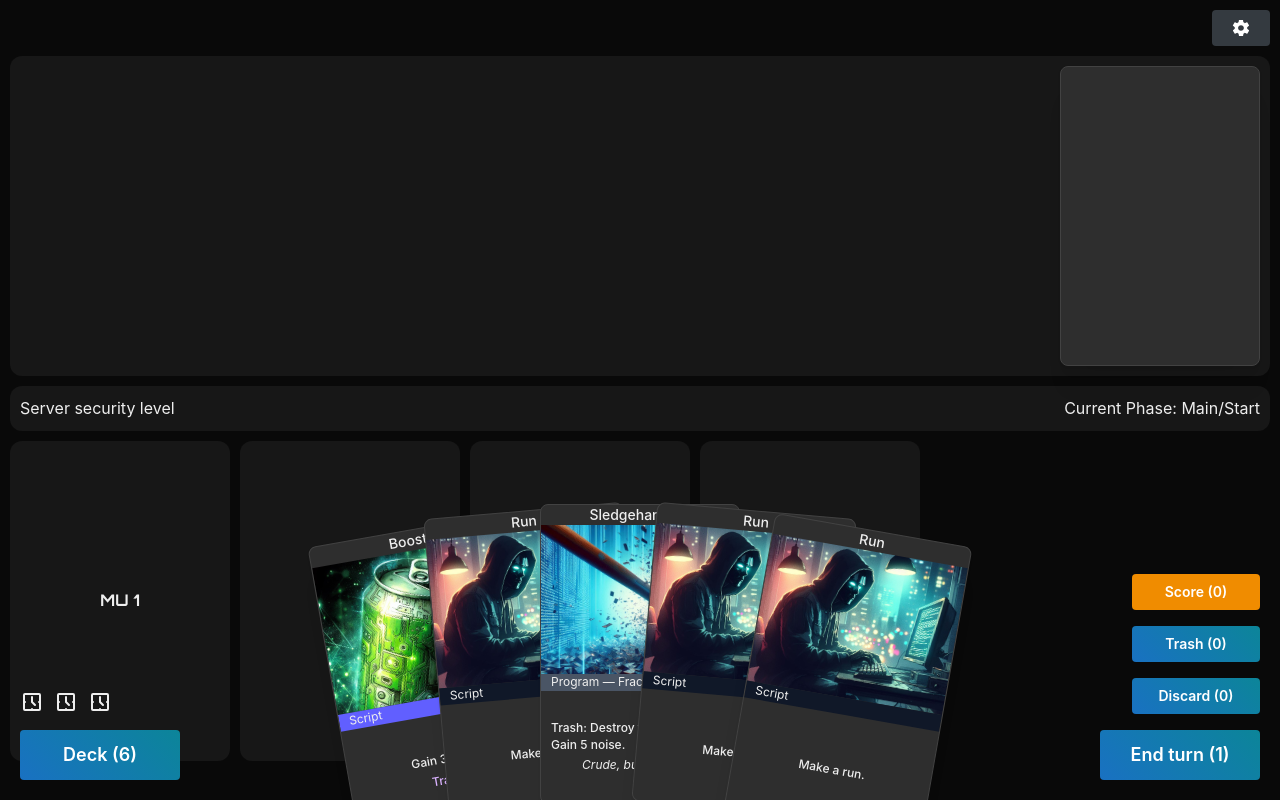
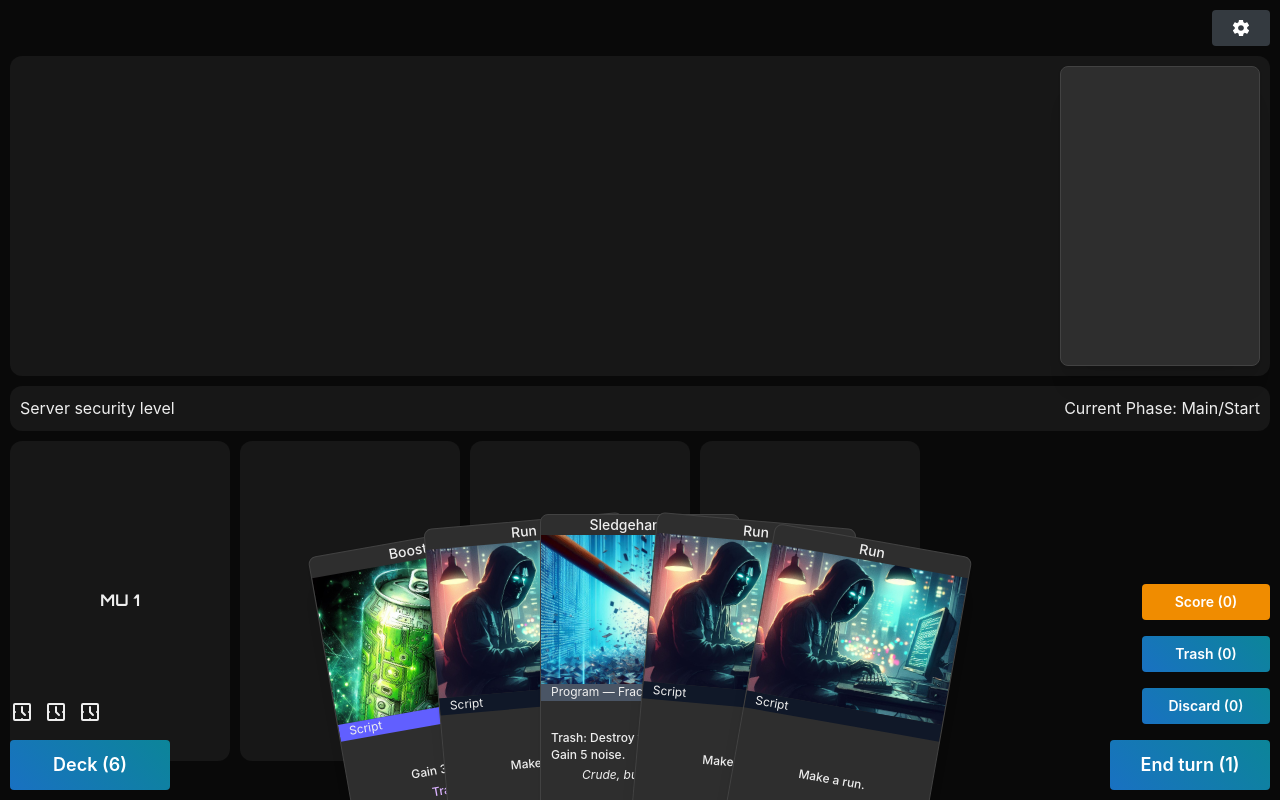
Before and after one commit to vftiago/navarro, a React (Vite) app: page / in a window 1280 px wide. Built offline with nearby package versions, Linux system fonts and the light colour scheme; what @lrkit/weighted would draw is missing.

Commit message:
🐛 allow clicks through PlayerDashboard

```diff
--- a/src/ui/PlayerDashboard/PlayerDashboard.tsx
+++ b/src/ui/PlayerDashboard/PlayerDashboard.tsx
@@ -53,10 +53,14 @@ export const PlayerDashboard = ({
   }, [dispatchThunk, turnCurrentPhase]);
 
   return (
-    <div className="fixed bottom-0 left-0 right-0 z-10">
-      <Container fluid maw={1620} p="lg">
+    <Container
+      fluid
+      className="pointer-events-none fixed bottom-0 left-0 right-0 z-10"
+      maw={1620}
+      p="xs"
+    >
       <Flex className="justify-between items-end">
-          <Stack className="flex-col-reverse" w="10rem">
+        <Stack className="pointer-events-auto flex-col-reverse" w="10rem">
           <Button size="lg" variant="gradient" onClick={openDeckModal}>
             Deck ({playerDeckLength})
           </Button>
@@ -68,7 +72,7 @@ export const PlayerDashboard = ({
           <PlayerHand />
         </div>
 
-          <Stack className="flex-col-reverse" w="10rem">
+        <Stack className="pointer-events-auto flex-col-reverse" w="10rem">
           <Button size="lg" variant="gradient" onClick={onClickEndTurn}>
             End turn ({turnNumber})
           </Button>
@@ -102,6 +106,5 @@ export const PlayerDashboard = ({
         </Stack>
       </Flex>
     </Container>
-    </div>
   );
 };
--- a/src/ui/PlayerDashboard/PlayerHand.tsx
+++ b/src/ui/PlayerDashboard/PlayerHand.tsx
@@ -167,7 +167,7 @@ export const PlayerHand = () => {
           return (
             <motion.li
               layout
-              className={clsx("-ml-24 list-none relative", {
+              className={clsx("-ml-24 list-none relative pointer-events-auto", {
                 "pointer-events-none": isExiting,
               })}
               key={card.deckContextId}
```
Lines whose indentation alone changed are shown as unchanged.
